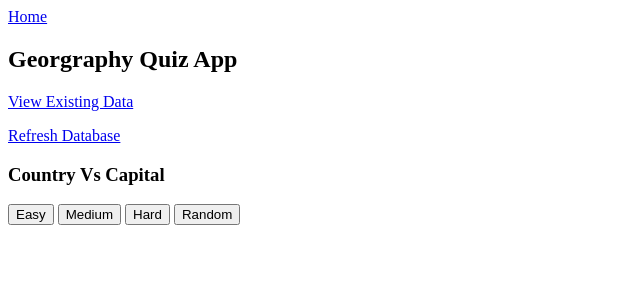
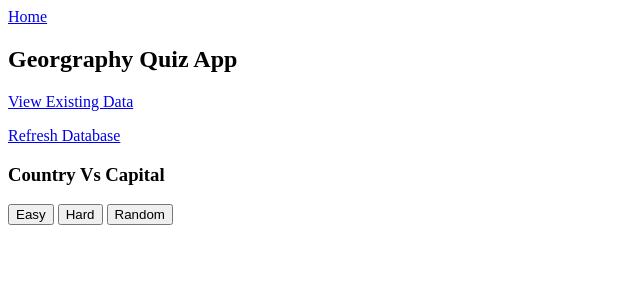
Before and after one commit to shannu1995/quiz-app, a Flask app: page / in a window 1280 px wide. Shown: the top 300 px of the page, without its empty margins (0-640 px from the left). Run offline with Flask 3, Linux system fonts and the light colour scheme.

Commit message:
Back again! Removed medium difficulty cause that sort of doesn't make sense.

```diff
--- a/app/templates/index.html
+++ b/app/templates/index.html
@@ -6,7 +6,6 @@
 <h3>Country Vs Capital</h3>
 <form action="{{url_for('capitals_quiz')}}" method="post">
     <button type="submit" name="difficulty" value="easy">Easy</button>
-    <button type="submit" name="difficulty" value="medium">Medium</button>
     <button type="submit" name="difficulty" value="hard">Hard</button>
     <button type="submit" name="difficulty" value="random">Random</button>
 </form>
```
